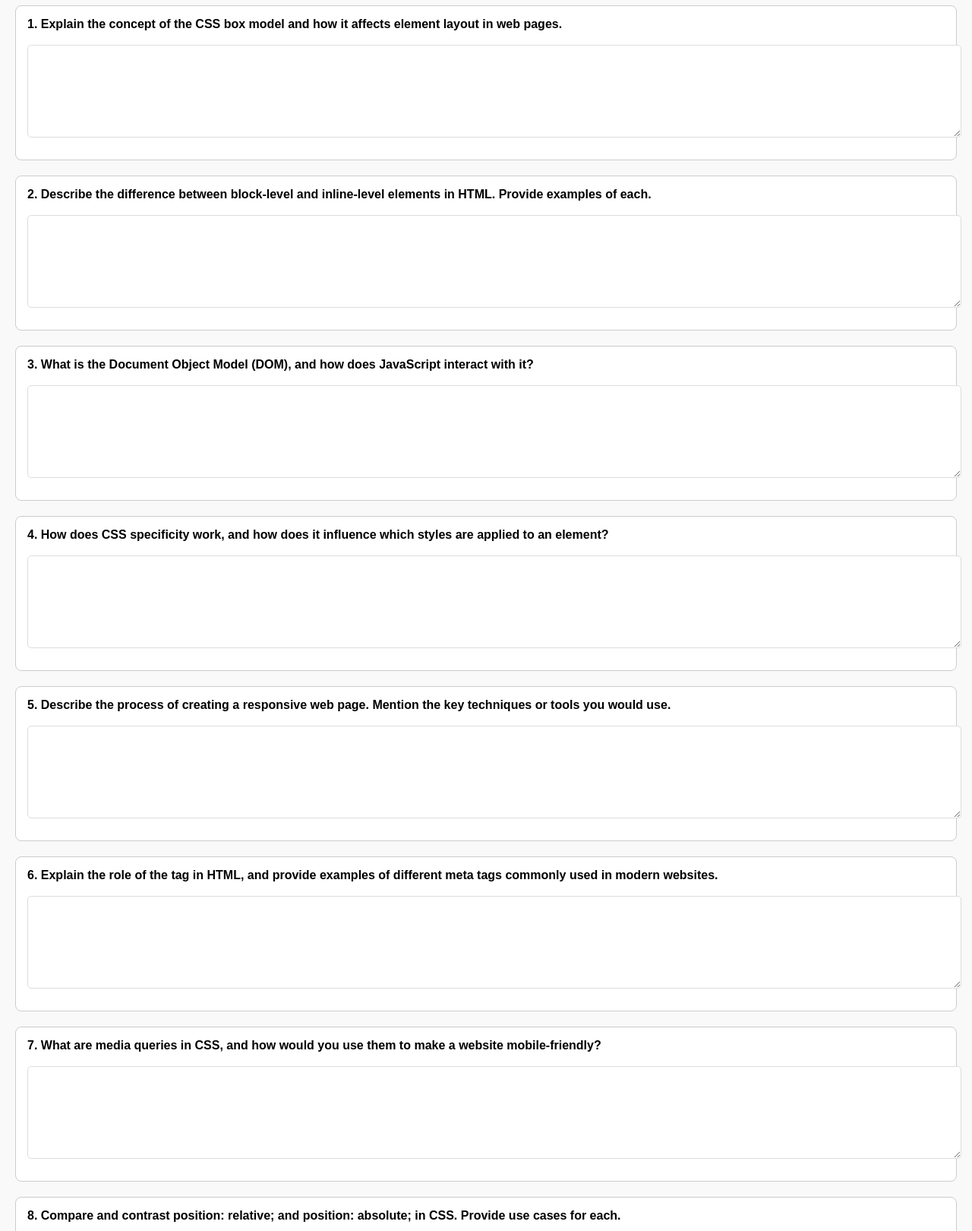
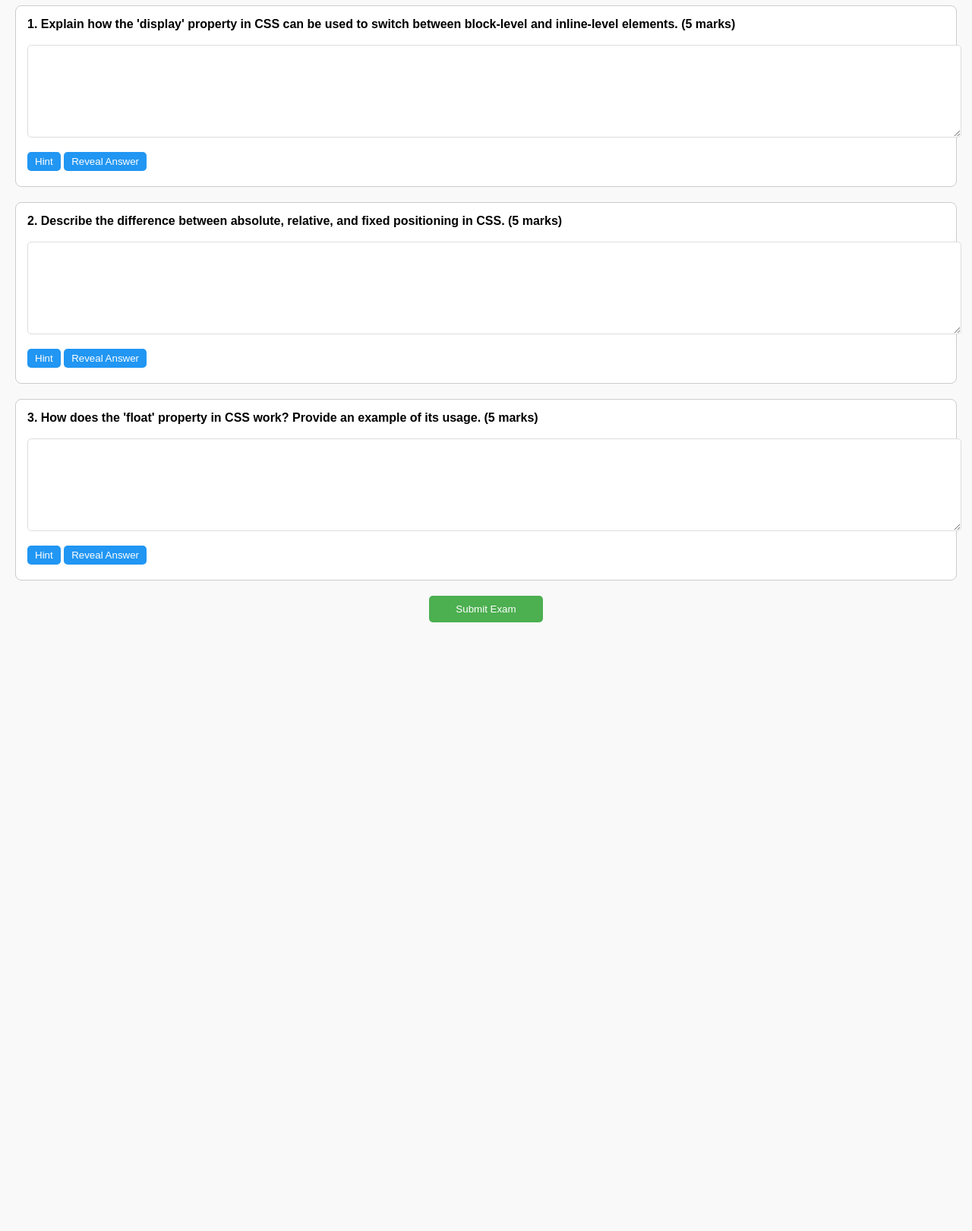
Before and after one commit to anip2122/mockexam4mer, a plain HTML site: page index.html in a window 1280 px wide. Shown: the part 73-1693 px from the top of the page at 76% size. After the commit the page ends 912 px from the top, so only its background shows below. Drawn offline with Linux system fonts and the light colour scheme.

Commit message:
Update index.html

```diff
--- a/index.html
+++ b/index.html
@@ -3,7 +3,7 @@
 <head>
     <meta charset="UTF-8">
     <meta name="viewport" content="width=device-width, initial-scale=1.0">
-    <title>Front-End Development Free Response Mock Exam</title>
+    <title>Front-End Development Mock Exam</title>
     <style>
         body {
             font-family: Arial, sans-serif;
@@ -40,6 +40,30 @@
             font-size: 16px;
         }
 
+        .hint-button, .answer-button {
+            display: inline-block;
+            margin: 5px 0;
+            padding: 5px 10px;
+            background-color: #2196F3;
+            color: white;
+            border: none;
+            border-radius: 5px;
+            cursor: pointer;
+        }
+
+        .hint-button:hover, .answer-button:hover {
+            background-color: #0b7dda;
+        }
+
+        .hint-section, .answer-section {
+            display: none;
+            margin-top: 10px;
+            padding: 10px;
+            background-color: #f1f1f1;
+            border: 1px solid #ddd;
+            border-radius: 5px;
+        }
+
         .submit-button {
             display: block;
             width: 150px;
@@ -60,72 +84,68 @@
 </head>
 <body>
 
-    <h1>Front-End Development Free Response Mock Exam</h1>
+    <h1>Front-End Development Mock Exam</h1>
 
     <!-- Question 1 -->
     <div class="question">
-        <label for="q1">1. Explain the concept of the CSS box model and how it affects element layout in web pages.</label>
+        <label for="q1">1. Explain how the 'display' property in CSS can be used to switch between block-level and inline-level elements. (5 marks)</label>
         <textarea id="q1"></textarea>
+
+        <button class="hint-button" onclick="showHint(1)">Hint</button>
+        <div class="hint-section" id="hint1">
+            <strong>Hint:</strong> Think about how the values 'block', 'inline', and 'inline-block' change the element's behavior in layout.
+        </div>
+
+        <button class="answer-button" onclick="showAnswer(1)">Reveal Answer</button>
+        <div class="answer-section" id="answer1">
+            <strong>Answer:</strong> The 'display' property in CSS defines how an element is displayed. By default, block-level elements (e.g., &lt;div&gt;) take up the full width, while inline elements (e.g., &lt;span&gt;) only take up as much space as needed. Using 'display: block', you can turn an inline element into a block-level element, and vice versa with 'display: inline'. 'display: inline-block' allows an element to maintain its inline status but behave like a block element.
+        </div>
     </div>
 
     <!-- Question 2 -->
     <div class="question">
-        <label for="q2">2. Describe the difference between block-level and inline-level elements in HTML. Provide examples of each.</label>
+        <label for="q2">2. Describe the difference between absolute, relative, and fixed positioning in CSS. (5 marks)</label>
         <textarea id="q2"></textarea>
+
+        <button class="hint-button" onclick="showHint(2)">Hint</button>
+        <div class="hint-section" id="hint2">
+            <strong>Hint:</strong> Focus on how each positioning type affects the element's position relative to its containing block or viewport.
+        </div>
+
+        <button class="answer-button" onclick="showAnswer(2)">Reveal Answer</button>
+        <div class="answer-section" id="answer2">
+            <strong>Answer:</strong> 'absolute' positioning removes the element from the normal document flow and positions it relative to its closest positioned ancestor. 'relative' positioning moves an element relative to its normal position, without removing it from the flow. 'fixed' positioning removes the element from the document flow and fixes it relative to the viewport, meaning it stays in place as the user scrolls.
+        </div>
     </div>
 
     <!-- Question 3 -->
     <div class="question">
-        <label for="q3">3. What is the Document Object Model (DOM), and how does JavaScript interact with it?</label>
+        <label for="q3">3. How does the 'float' property in CSS work? Provide an example of its usage. (5 marks)</label>
         <textarea id="q3"></textarea>
-    </div>
 
-    <!-- Question 4 -->
-    <div class="question">
-        <label for="q4">4. How does CSS specificity work, and how does it influence which styles are applied to an element?</label>
-        <textarea id="q4"></textarea>
-    </div>
+        <button class="hint-button" onclick="showHint(3)">Hint</button>
+        <div class="hint-section" id="hint3">
+            <strong>Hint:</strong> Consider how elements move in relation to other floated elements and how the 'clear' property is used in conjunction.
+        </div>
 
-    <!-- Question 5 -->
-    <div class="question">
-        <label for="q5">5. Describe the process of creating a responsive web page. Mention the key techniques or tools you would use.</label>
-        <textarea id="q5"></textarea>
-    </div>
-
-    <!-- Question 6 -->
-    <div class="question">
-        <label for="q6">6. Explain the role of the <meta> tag in HTML, and provide examples of different meta tags commonly used in modern websites.</label>
-        <textarea id="q6"></textarea>
-    </div>
-
-    <!-- Question 7 -->
-    <div class="question">
-        <label for="q7">7. What are media queries in CSS, and how would you use them to make a website mobile-friendly?</label>
-        <textarea id="q7"></textarea>
-    </div>
-
-    <!-- Question 8 -->
-    <div class="question">
-        <label for="q8">8. Compare and contrast position: relative; and position: absolute; in CSS. Provide use cases for each.</label>
-        <textarea id="q8"></textarea>
-    </div>
-
-    <!-- Question 9 -->
-    <div class="question">
-        <label for="q9">9. What are semantic HTML elements, and why are they important in modern web development?</label>
-        <textarea id="q9"></textarea>
-    </div>
-
-    <!-- Question 10 -->
-    <div class="question">
-        <label for="q10">10. Explain the difference between a static and a dynamic web page. How do server-side and client-side programming languages contribute to dynamic content?</label>
-        <textarea id="q10"></textarea>
+        <button class="answer-button" onclick="showAnswer(3)">Reveal Answer</button>
+        <div class="answer-section" id="answer3">
+            <strong>Answer:</strong> The 'float' property allows elements to move to the left or right of their containing element, allowing other content to wrap around it. For example, floating an image to the left with 'float: left;' will cause text to wrap around the image on the right. The 'clear' property is used to prevent elements from wrapping around floated elements.
+        </div>
     </div>
 
     <!-- Submit Button -->
     <button class="submit-button" onclick="submitExam()">Submit Exam</button>
 
     <script>
+        function showHint(questionNum) {
+            document.getElementById("hint" + questionNum).style.display = "block";
+        }
+
+        function showAnswer(questionNum) {
+            document.getElementById("answer" + questionNum).style.display = "block";
+        }
+
         function submitExam() {
             alert("Exam submitted! Your answers have been recorded.");
         }
```
